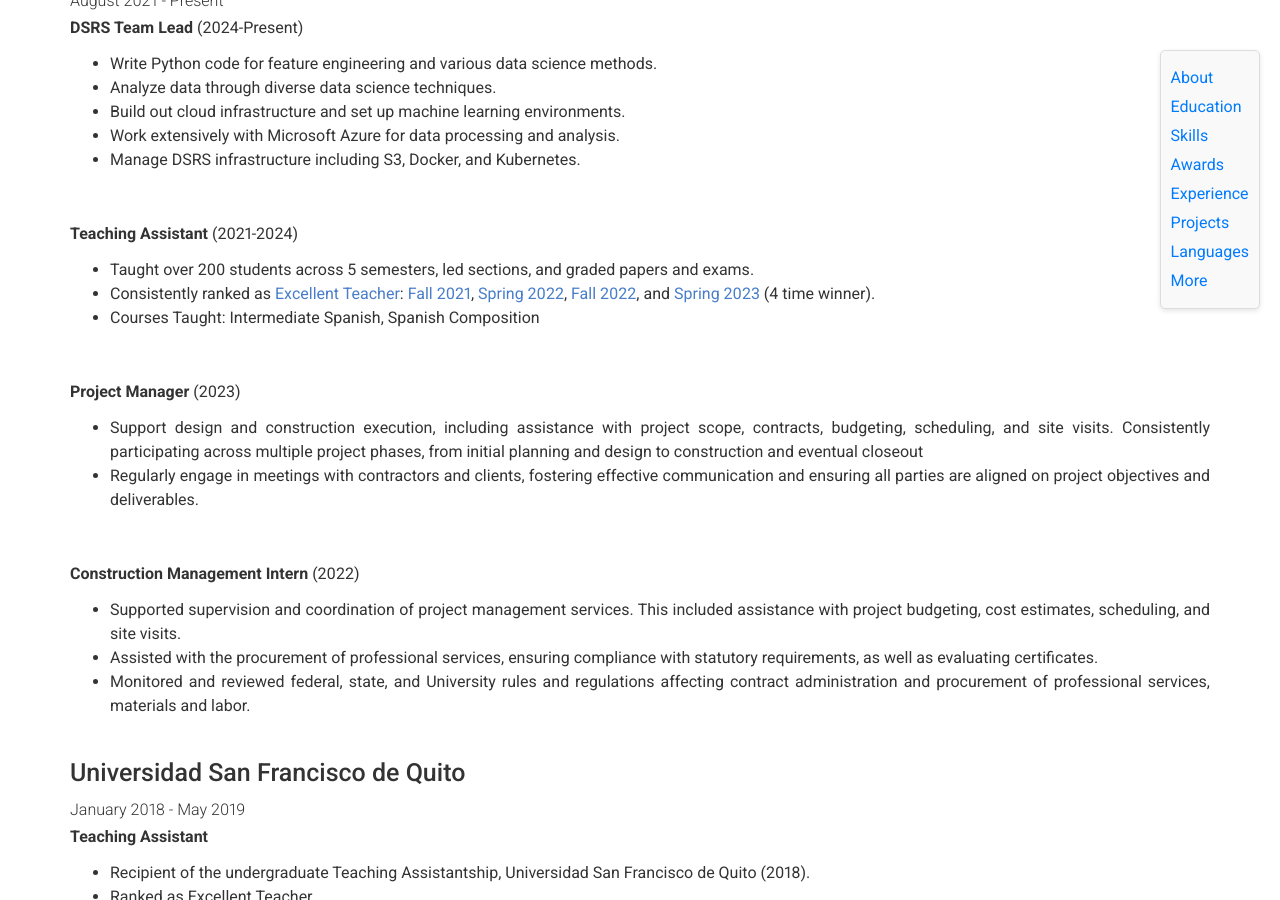
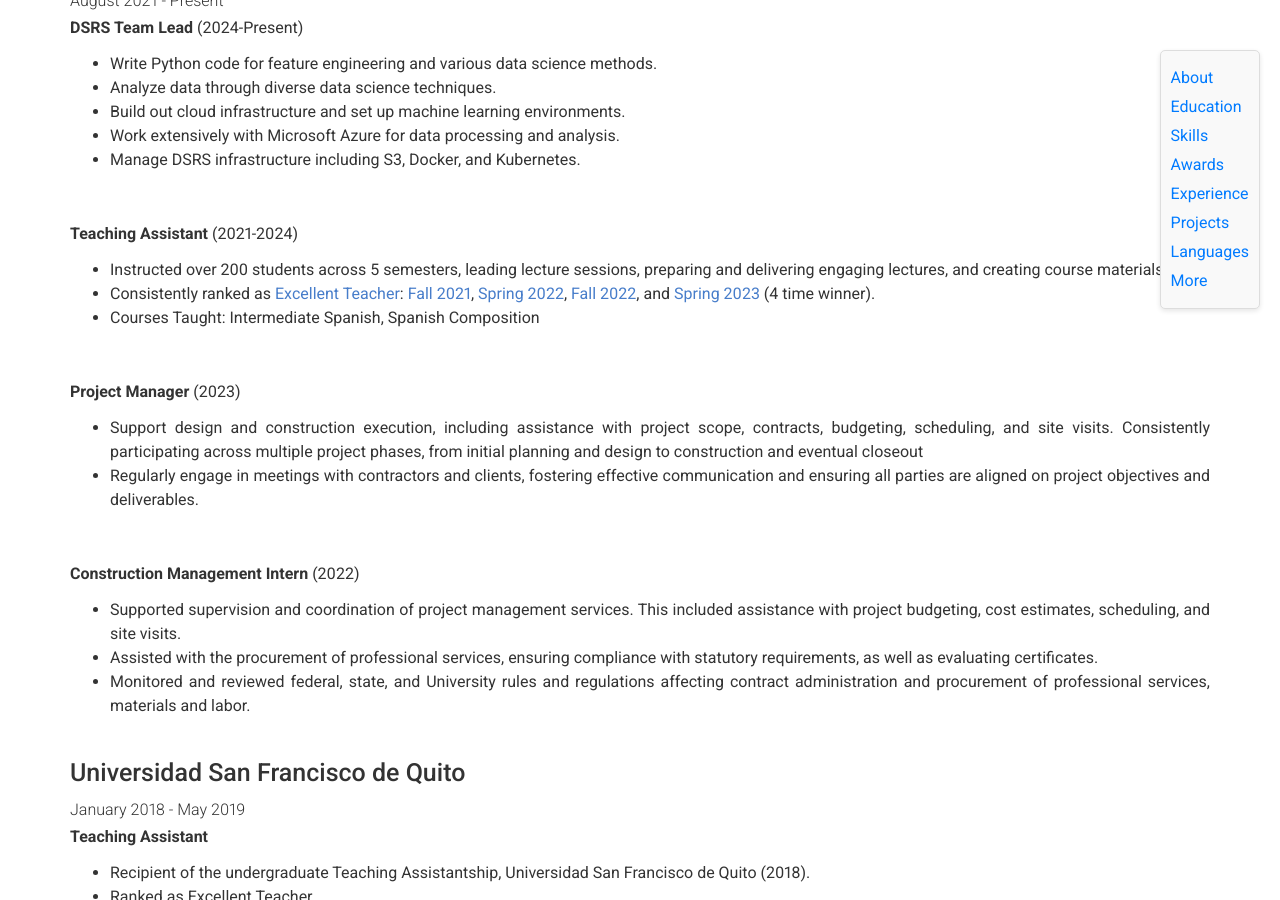
Before and after one commit to fsaudm/fsaudm.github.io, a Jekyll site: the page built from index.md, in a window 1280 px wide and 900 px high, scrolled down 4307 px. Built offline with Jekyll 4.4.1, drawn with Linux system fonts in a browser that asks for light colours.

Commit message:
Refactor teaching assistant experience description for clarity and consistency

```diff
--- a/_data/experience.yml
+++ b/_data/experience.yml
@@ -13,7 +13,7 @@
   description: |
     **Teaching Assistant**   (2021-2024)
     <br />
-    - Taught over 200 students across 5 semesters, led sections, and graded papers and exams.
+    - Instructed over 200 students across 5 semesters, leading lecture sessions, preparing and delivering engaging lectures, and creating course materials.
     - Consistently ranked as [Excellent Teacher](https://citl.illinois.edu/citl-101/measurement-evaluation/teaching-evaluation/teaching-evaluations-(ices)/teachers-ranked-as-excellent): [Fall 2021](http://citl.illinois.edu/docs/default-source/teachers-ranked-as-excellent/tre-2021-fall.pdf), [Spring 2022](http://citl.illinois.edu/docs/default-source/teachers-ranked-as-excellent/tre-2022-spring.pdf), [Fall 2022](http://citl.illinois.edu/docs/default-source/teachers-ranked-as-excellent/tre-2022-fall.pdf), and [Spring 2023](http://citl.illinois.edu/docs/default-source/teachers-ranked-as-excellent/tre-2023-spring.pdf) (4 time winner).
     - Courses Taught: Intermediate Spanish, Spanish Composition
 
```
